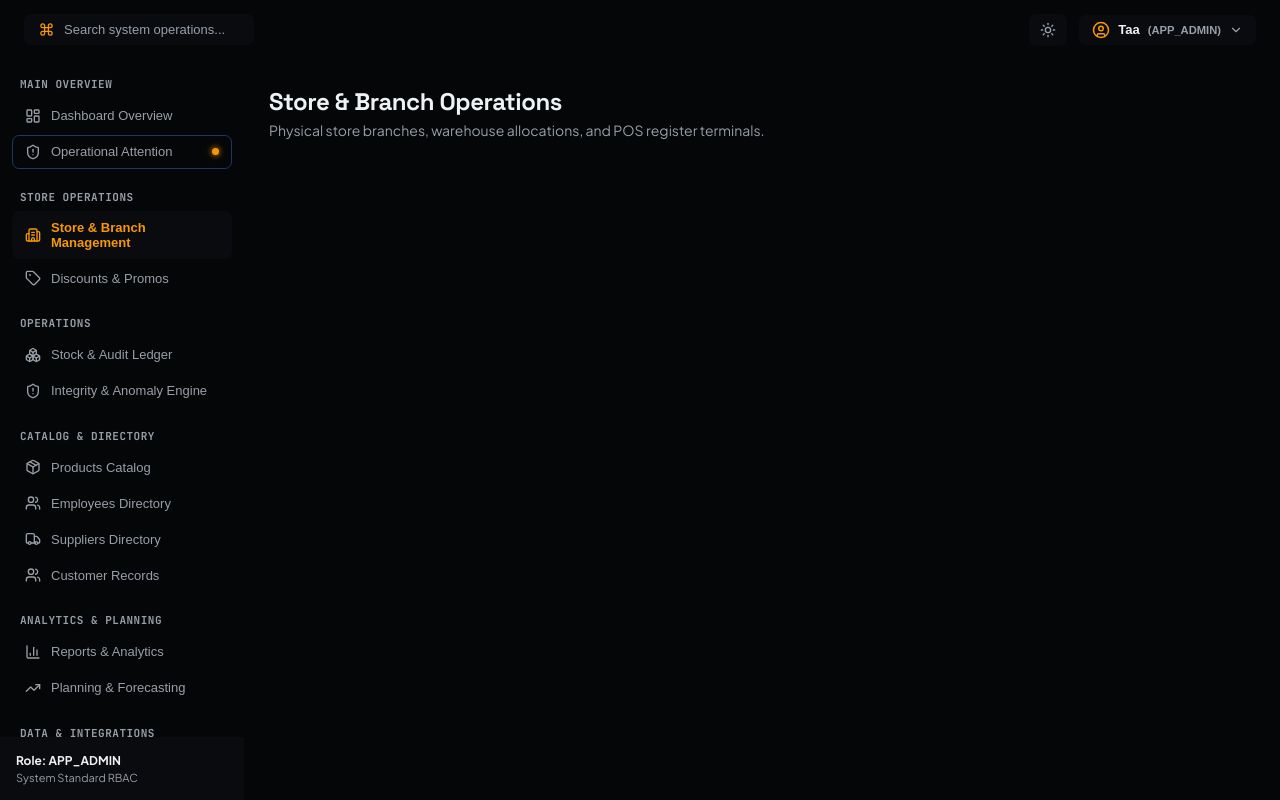
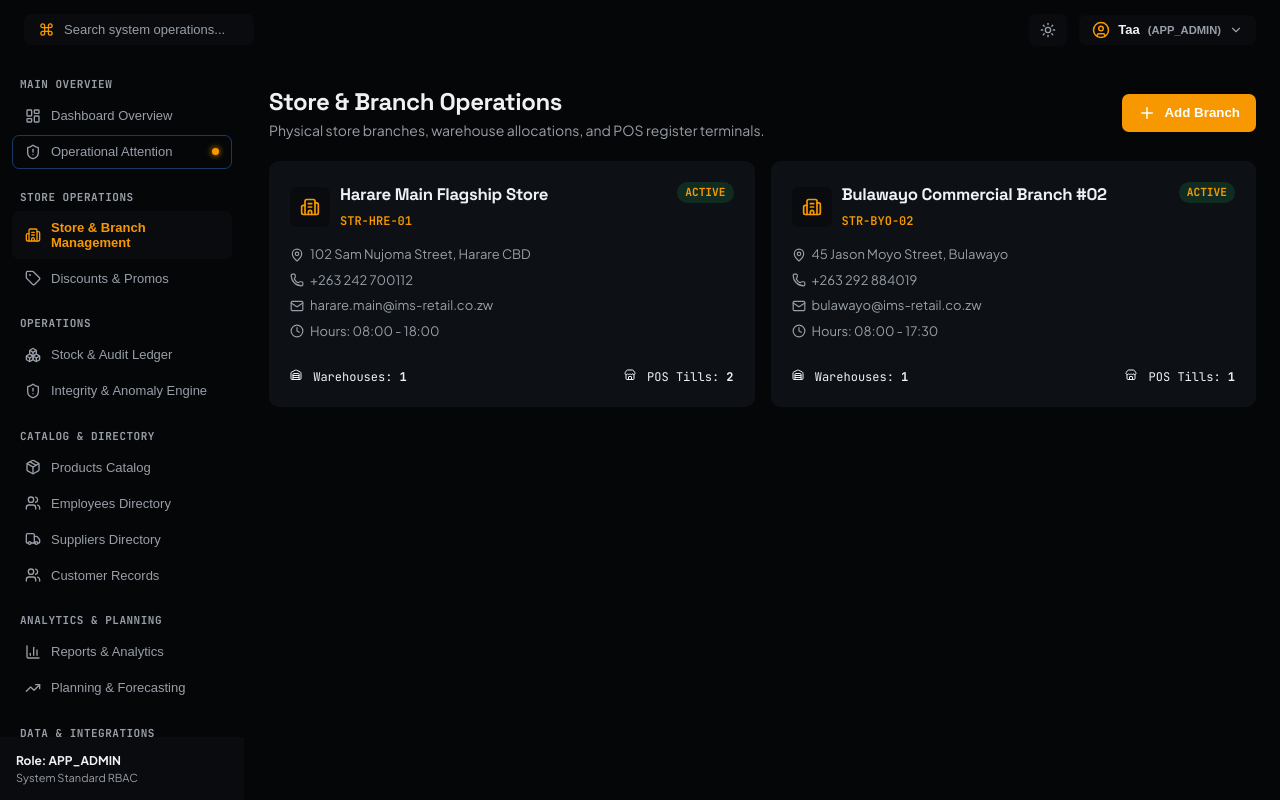
Before and after one commit to tafabande/ims, a React (Vite) app in the folder frontend/: page / in a window 1280 px wide. Both pictures are taken after a click on the button "Store & Branch Management". Built offline with nearby package versions, Linux system fonts and the light colour scheme.

Commit message:
fix: restore 3-outcome decision buttons (Approve, Reject, Request Changes) for manager/admin roles, pass currentRole to AttentionCenterView, and fix StoresView and SuppliersView fallback rendering

```diff
--- a/frontend/src/App.jsx
+++ b/frontend/src/App.jsx
@@ -287,6 +287,7 @@ export default function App() {
 
             {activeTab === 'attention' && (
               <AttentionCenterView
+                currentRole={currentRole}
                 onShowToast={handleShowToast}
                 onNavigate={setActiveTab}
               />
--- a/frontend/src/components/attention/AttentionCenterView.jsx
+++ b/frontend/src/components/attention/AttentionCenterView.jsx
@@ -486,13 +486,33 @@ export default function AttentionCenterView({ onShowToast, currentRole = 'MANAGE
                   <MessageSquare size={14} /> Attach Note
                 </button>
 
-                {item.type === 'APPROVAL' && isManager && item.lifecycle !== 'RESOLVED' && (
-                  <button
-                    onClick={() => setDecisionModalEntity({ item, decision: 'APPROVE' })}
-                    style={{ padding: '7px 14px', background: 'var(--color-accent)', color: '#fff', border: 'none', borderRadius: 'var(--radius-xs)', fontSize: '12px', fontWeight: '700', cursor: 'pointer' }}
-                  >
-                    Review & Authorize
-                  </button>
+                {item.type === 'APPROVAL' && (
+                  isManager ? (
+                    <>
+                      <button
+                        onClick={() => setDecisionModalEntity({ item, decision: 'APPROVE' })}
+                        style={{ padding: '7px 14px', background: 'var(--color-accent)', color: '#fff', border: 'none', borderRadius: 'var(--radius-xs)', fontSize: '12px', fontWeight: '700', cursor: 'pointer' }}
+                      >
+                        Approve
+                      </button>
+                      <button
+                        onClick={() => setDecisionModalEntity({ item, decision: 'REJECT' })}
+                        style={{ padding: '7px 14px', background: 'rgba(239, 68, 68, 0.12)', color: '#ef4444', border: '1px solid rgba(239, 68, 68, 0.3)', borderRadius: 'var(--radius-xs)', fontSize: '12px', fontWeight: '700', cursor: 'pointer' }}
+                      >
+                        Reject
+                      </button>
+                      <button
+                        onClick={() => setDecisionModalEntity({ item, decision: 'REQUEST_CHANGES' })}
+                        style={{ padding: '7px 14px', background: 'var(--color-canvas)', color: 'var(--color-text)', border: '1px solid var(--color-rule)', borderRadius: 'var(--radius-xs)', fontSize: '12px', fontWeight: '700', cursor: 'pointer' }}
+                      >
+                        Request Changes
+                      </button>
+                    </>
+                  ) : (
+                    <span style={{ fontSize: '11px', color: 'var(--color-text-secondary)', fontStyle: 'italic', padding: '6px' }}>
+                      (View Only Mode — Manager Decision Required)
+                    </span>
+                  )
                 )}
 
                 {item.type === 'ALERT' && (
--- a/frontend/src/components/stores/StoresView.jsx
+++ b/frontend/src/components/stores/StoresView.jsx
@@ -1,8 +1,42 @@
 import React, { useState } from 'react';
 import { Store, Warehouse, Plus, Building2, MapPin, Phone, Mail, CheckCircle2, Clock } from 'lucide-react';
 
-export default function StoresView({ onShowToast, currentRole }) {
-  const [stores, setStores] = useState([]);
+export default function StoresView({ onShowToast, currentRole = 'MANAGER' }) {
+  const [stores, setStores] = useState([
+    {
+      id: 1,
+      store_code: 'STR-HRE-01',
+      name: 'Harare Main Flagship Store',
+      address: '102 Sam Nujoma Street, Harare CBD',
+      phone: '+263 242 700112',
+      email: 'harare.main@ims-retail.co.zw',
+      operating_hours: '08:00 - 18:00',
+      status: 'ACTIVE',
+      warehouses: [
+        { id: 101, warehouse_code: 'WH-HRE-MAIN', name: 'Harare Central Warehouse (Aisle A-01..B-03)' }
+      ],
+      registers: [
+        { id: 201, register_code: 'POS-HRE-01', name: 'Till 01 Main Counter', status: 'ACTIVE' },
+        { id: 202, register_code: 'POS-HRE-02', name: 'Till 02 Express Checkout', status: 'CLOSED' }
+      ]
+    },
+    {
+      id: 2,
+      store_code: 'STR-BYO-02',
+      name: 'Bulawayo Commercial Branch #02',
+      address: '45 Jason Moyo Street, Bulawayo',
+      phone: '+263 292 884019',
+      email: 'bulawayo@ims-retail.co.zw',
+      operating_hours: '08:00 - 17:30',
+      status: 'ACTIVE',
+      warehouses: [
+        { id: 102, warehouse_code: 'WH-BYO-01', name: 'Bulawayo Regional Warehouse' }
+      ],
+      registers: [
+        { id: 203, register_code: 'POS-BYO-01', name: 'Till 01 Main', status: 'ACTIVE' }
+      ]
+    }
+  ]);
 
   const [isModalOpen, setIsModalOpen] = useState(false);
   const [formData, setFormData] = useState({
@@ -13,6 +47,8 @@ export default function StoresView({ onShowToast, currentRole }) {
     email: '',
     operating_hours: '08:00 - 18:00'
   });
+
+  const canManageStores = ['MANAGER', 'APP_ADMIN', 'SYSADMIN', 'ADMIN'].includes((currentRole || '').toUpperCase());
 
   const handleCreateStore = (e) => {
     e.preventDefault();
@@ -40,7 +76,7 @@ export default function StoresView({ onShowToast, currentRole }) {
             Physical store branches, warehouse allocations, and POS register terminals.
           </p>
         </div>
-        {currentRole === 'MANAGER' && (
+        {canManageStores && (
           <button
             onClick={() => setIsModalOpen(true)}
             style={{
--- a/frontend/src/components/suppliers/SuppliersView.jsx
+++ b/frontend/src/components/suppliers/SuppliersView.jsx
@@ -1,7 +1,12 @@
 import React, { useState } from 'react';
 import { Truck, Plus, Mail, Phone, MapPin, X } from 'lucide-react';
 
-export default function SuppliersView({ suppliers, onAddSupplier, currentRole, onShowToast }) {
+export default function SuppliersView({
+  suppliers = [],
+  onAddSupplier = () => {},
+  currentRole = 'MANAGER',
+  onShowToast
+}) {
   const [isModalOpen, setIsModalOpen] = useState(false);
   const [formData, setFormData] = useState({
     name: '',
```
